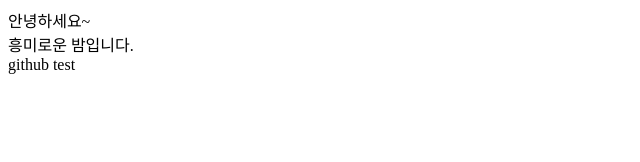
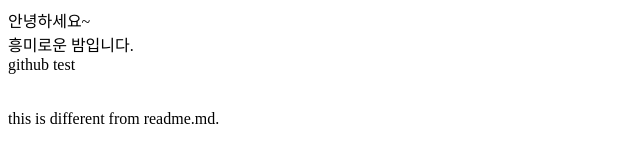
Before and after one commit to curiousgraphy/colavolab, a plain HTML site: page index.html in a window 1280 px wide. Shown: the whole page, without its empty margins (0-640 px from the left). Drawn offline with Linux system fonts and the light colour scheme.

Commit message:
github test
별도로 파일별로 관리도 가능하다.

```diff
--- a/index.html
+++ b/index.html
@@ -8,5 +8,7 @@
       안녕하세요~ <br>
       흥미로운 밤입니다. <br>
       github test
+      <br><br><br>
+      this is different from readme.md.
   </body>
 </html>
```
